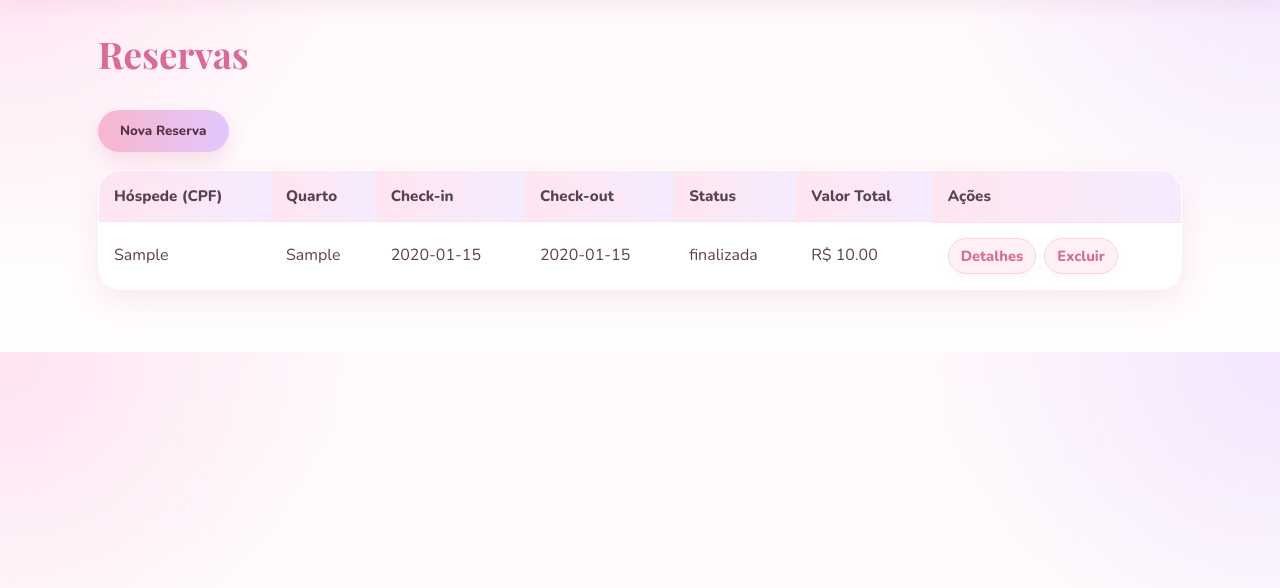
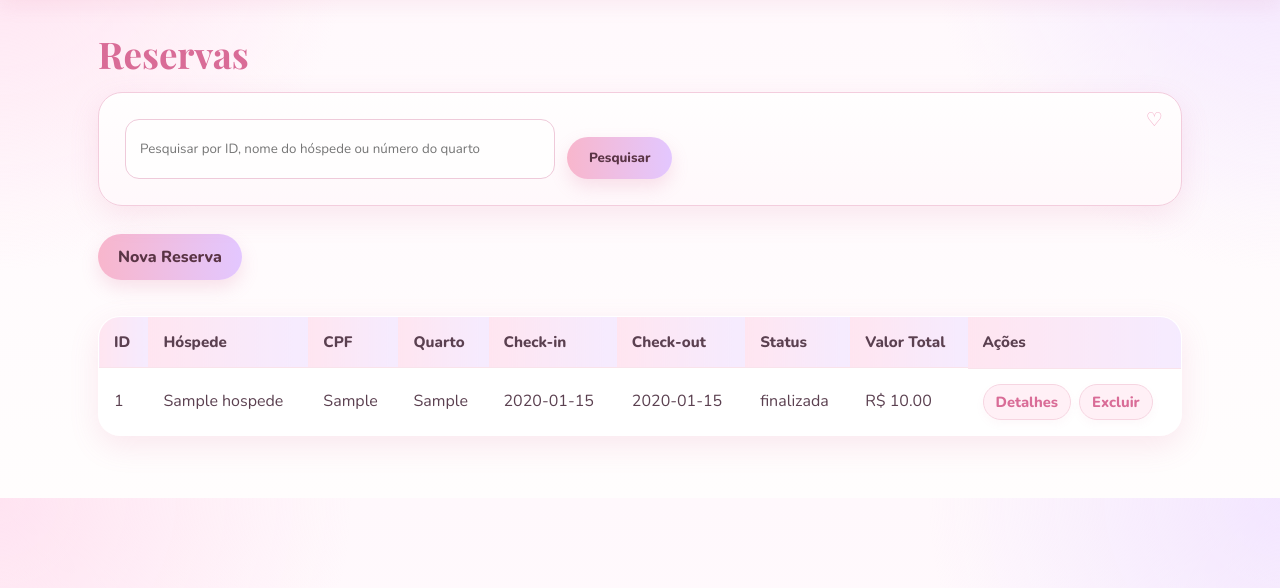
Before and after one commit to eduardoegandra/hotelaria-nosql, a Flask app: page /reservas in a window 1280 px wide. Shown: the part 81-669 px from the top of the page. Run offline with Flask 3, Linux system fonts and the light colour scheme; a database or web service that is not in the repository returns one stand-in record (values such as "Sample title").

Commit message:
fix: barra de pesquisa por reserva e serviços prontos

```diff
--- a/reservas.py
+++ b/reservas.py
@@ -1,16 +1,62 @@
 from flask import Blueprint, render_template, request, redirect, url_for
 from db import get_database
 from bson.objectid import ObjectId
+from bson.errors import InvalidId
 from datetime import datetime
 
 reservas_bp = Blueprint("reservas", __name__)
 db = get_database()
 
+SERVICOS_PREDEFINIDOS = [
+    {"nome": "Lavanderia", "valor": 30.00},
+    {"nome": "Serviço de Quarto", "valor": 45.00},
+    {"nome": "Café da Manhã no Quarto", "valor": 35.00},
+    {"nome": "Frigobar - Água", "valor": 6.00},
+    {"nome": "Frigobar - Refrigerante", "valor": 8.00},
+    {"nome": "Frigobar - Suco", "valor": 9.00},
+    {"nome": "Frigobar - Chocolate", "valor": 12.00},
+    {"nome": "Frigobar - Bala", "valor": 10.00},
+    {"nome": "Limpeza Extra", "valor": 25.00},
+    {"nome": "Passadoria", "valor": 20.00},
+    {"nome": "Transfer", "valor": 80.00},
+    {"nome": "Estacionamento", "valor": 20.00}
+]
+
 
 @reservas_bp.route("/reservas")
 def listar_reservas():
-    reservas = list(db["reservas"].find())
-    return render_template("reservas.html", reservas=reservas)
+    busca = request.args.get("busca", "").strip()
+    query = {}
+
+    if busca:
+        hospedes_encontrados = list(db["hospedes"].find({
+            "nome": {"$regex": busca, "$options": "i"}
+        }))
+
+        cpfs_encontrados = [h["cpf"] for h in hospedes_encontrados]
+
+        or_filters = [
+            {"hospede_cpf": {"$regex": busca, "$options": "i"}},
+            {"quarto_numero": int(busca)} if busca.isdigit() else None,
+            {"hospede_cpf": {"$in": cpfs_encontrados}} if cpfs_encontrados else None
+        ]
+
+        try:
+            or_filters.append({"_id": ObjectId(busca)})
+        except InvalidId:
+            pass
+
+        filtros_validos = [f for f in or_filters if f is not None]
+        if filtros_validos:
+            query = {"$or": filtros_validos}
+
+    reservas = list(db["reservas"].find(query))
+
+    for reserva in reservas:
+        hospede = db["hospedes"].find_one({"cpf": reserva["hospede_cpf"]})
+        reserva["hospede_nome"] = hospede["nome"] if hospede else "Não encontrado"
+
+    return render_template("reservas.html", reservas=reservas, busca=busca)
 
 
 @reservas_bp.route("/reservas/novo", methods=["GET", "POST"])
@@ -33,6 +79,7 @@ def nova_reserva():
     hospedes = list(db["hospedes"].find())
     quartos = list(db["quartos"].find())
     funcionarios = list(db["funcionarios"].find())
+
     return render_template(
         "reserva_form.html",
         hospedes=hospedes,
@@ -43,20 +90,43 @@ def nova_reserva():
 
 @reservas_bp.route("/reservas/<id>")
 def detalhe_reserva(id):
-    reserva = db["reservas"].find_one({"_id": ObjectId(id)})
+    try:
+        reserva = db["reservas"].find_one({"_id": ObjectId(id)})
+    except InvalidId:
+        return redirect(url_for("reservas.listar_reservas"))
+
+    if not reserva:
+        return redirect(url_for("reservas.listar_reservas"))
+
     funcionarios = list(db["funcionarios"].find())
-    return render_template("reserva_detalhe.html", reserva=reserva, funcionarios=funcionarios)
+
+    return render_template(
+        "reserva_detalhe.html",
+        reserva=reserva,
+        funcionarios=funcionarios,
+        servicos_predefinidos=SERVICOS_PREDEFINIDOS
+    )
 
 
 @reservas_bp.route("/reservas/excluir/<id>")
 def excluir_reserva(id):
-    db["reservas"].delete_one({"_id": ObjectId(id)})
+    try:
+        db["reservas"].delete_one({"_id": ObjectId(id)})
+    except InvalidId:
+        pass
+
     return redirect(url_for("reservas.listar_reservas"))
 
 
 @reservas_bp.route("/reservas/<id>/servico/novo", methods=["POST"])
 def adicionar_servico(id):
-    reserva = db["reservas"].find_one({"_id": ObjectId(id)})
+    try:
+        reserva = db["reservas"].find_one({"_id": ObjectId(id)})
+    except InvalidId:
+        return redirect(url_for("reservas.listar_reservas"))
+
+    if not reserva:
+        return redirect(url_for("reservas.listar_reservas"))
 
     if reserva["status"] == "finalizada":
         return redirect(url_for("reservas.detalhe_reserva", id=id))
@@ -65,13 +135,14 @@ def adicionar_servico(id):
     if reserva["servicos"]:
         ultimo_id = max(s["id_servico"] for s in reserva["servicos"])
 
+    descricao = request.form["descricao"]
     valor_unitario = float(request.form["valor_unitario"])
     quantidade = int(request.form["quantidade"])
     total_servico = valor_unitario * quantidade
 
     novo_servico = {
         "id_servico": ultimo_id + 1,
-        "descricao": request.form["descricao"],
+        "descricao": descricao,
         "valor_unitario": valor_unitario,
         "quantidade": quantidade,
         "funcionario_id": int(request.form["funcionario_id"])
@@ -92,7 +163,13 @@ def adicionar_servico(id):
 
 @reservas_bp.route("/reservas/<id>/pagamento/novo", methods=["POST"])
 def adicionar_pagamento(id):
-    reserva = db["reservas"].find_one({"_id": ObjectId(id)})
+    try:
+        reserva = db["reservas"].find_one({"_id": ObjectId(id)})
+    except InvalidId:
+        return redirect(url_for("reservas.listar_reservas"))
+
+    if not reserva:
+        return redirect(url_for("reservas.listar_reservas"))
 
     if reserva["status"] != "finalizada":
         return redirect(url_for("reservas.detalhe_reserva", id=id))
@@ -119,8 +196,17 @@ def adicionar_pagamento(id):
 
 @reservas_bp.route("/reservas/<id>/finalizar", methods=["POST"])
 def finalizar_reserva(id):
+    try:
+        reserva = db["reservas"].find_one({"_id": ObjectId(id)})
+    except InvalidId:
+        return redirect(url_for("reservas.listar_reservas"))
+
+    if not reserva:
+        return redirect(url_for("reservas.listar_reservas"))
+
     db["reservas"].update_one(
         {"_id": ObjectId(id)},
         {"$set": {"status": "finalizada"}}
     )
+
     return redirect(url_for("reservas.detalhe_reserva", id=id))
--- a/static/style.css
+++ b/static/style.css
@@ -393,3 +393,39 @@ a:hover {
         max-width: 100%;
     }
 }
+
+.form-busca {
+    display: flex;
+    gap: 12px;
+    flex-wrap: wrap;
+    margin-bottom: 18px;
+    margin-top: 10px;
+}
+
+.form-busca input {
+    flex: 1;
+    min-width: 280px;
+    padding: 12px 14px;
+    border-radius: 14px;
+    border: 1.5px solid #efcada;
+    background: #fffefe;
+}
+
+.botao-link {
+    display: inline-block;
+    margin-top: 10px;
+    margin-bottom: 18px;
+    padding: 12px 20px;
+    border-radius: 999px;
+    background: linear-gradient(90deg, #f8b6cc 0%, #e3c7ff 100%);
+    color: #5a3445;
+    font-weight: 800;
+    text-decoration: none;
+    box-shadow: 0 8px 18px rgba(217, 108, 151, 0.18);
+    transition: 0.25s ease;
+}
+
+.botao-link:hover {
+    transform: translateY(-2px);
+    text-decoration: none;
+}
--- a/templates/reservas.html
+++ b/templates/reservas.html
@@ -3,13 +3,23 @@
 
     <h1>Reservas</h1>
 
-    <a href="{{ url_for('reservas.nova_reserva') }}">
-        <button>Nova Reserva</button>
-    </a>
+    <form method="GET" action="{{ url_for('reservas.listar_reservas') }}" class="form-busca">
+        <input
+            type="text"
+            name="busca"
+            placeholder="Pesquisar por ID, nome do hóspede ou número do quarto"
+            value="{{ busca or '' }}"
+        >
+        <button type="submit">Pesquisar</button>
+    </form>
+
+    <a href="{{ url_for('reservas.nova_reserva') }}" class="botao-link">Nova Reserva</a>
 
     <table>
         <tr>
-            <th>Hóspede (CPF)</th>
+            <th>ID</th>
+            <th>Hóspede</th>
+            <th>CPF</th>
             <th>Quarto</th>
             <th>Check-in</th>
             <th>Check-out</th>
@@ -20,6 +30,8 @@
 
         {% for r in reservas %}
         <tr>
+            <td>{{ r._id }}</td>
+            <td>{{ r.hospede_nome }}</td>
             <td>{{ r.hospede_cpf }}</td>
             <td>{{ r.quarto_numero }}</td>
             <td>{{ r.data_checkin.strftime("%d/%m/%Y") }}</td>
@@ -34,4 +46,10 @@
         {% endfor %}
     </table>
 
+    {% if not reservas %}
+    <div class="lista-vazia">
+        Nenhuma reserva encontrada para a pesquisa informada.
+    </div>
+    {% endif %}
+
 {% endblock %}
```
Also changed, not shown: templates/reserva_detalhe.html (+31 -3 lines).
